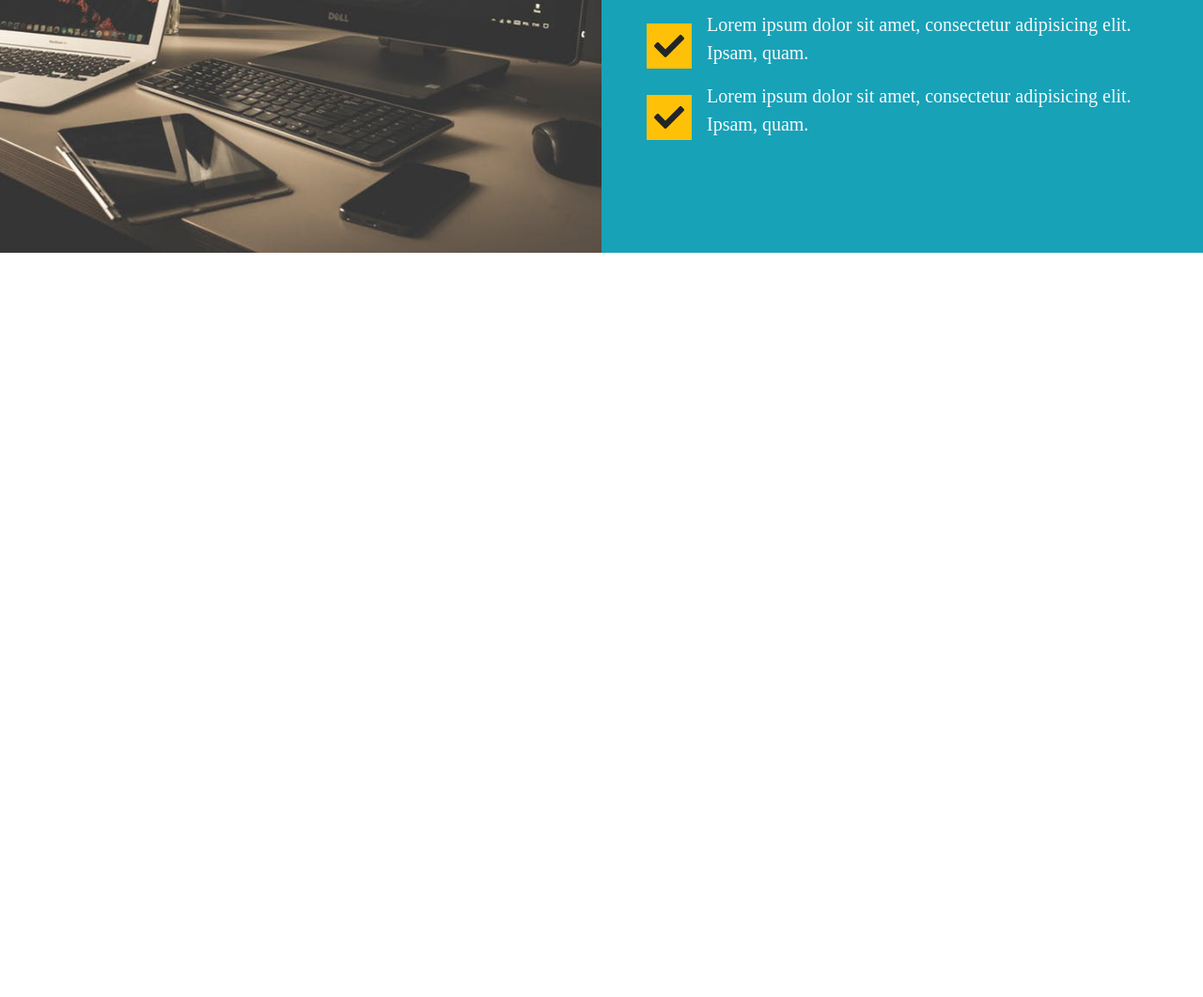
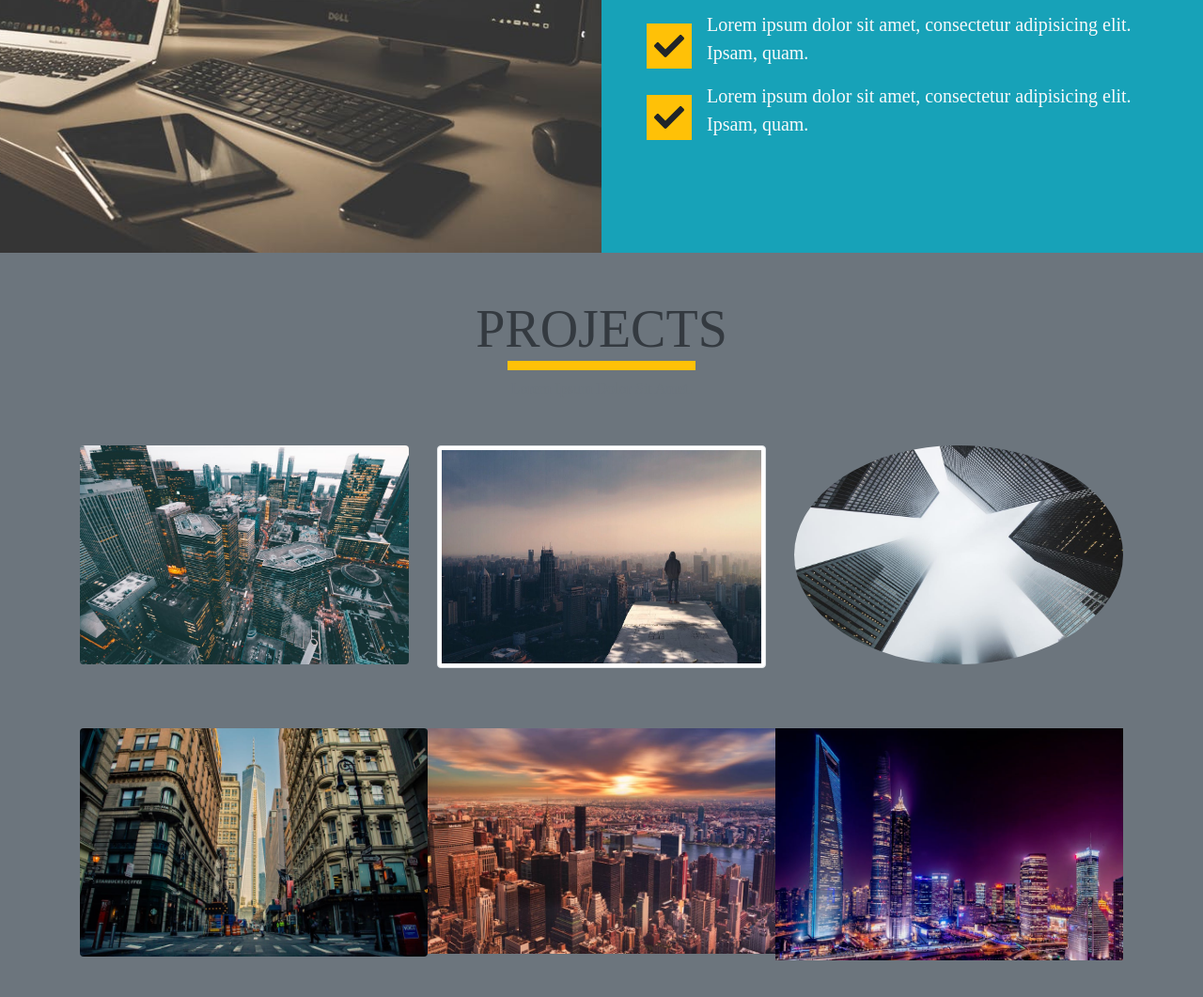
Before and after one commit to caalive/learn_bootstrap, a plain HTML site: page 02_first_page/index.html in a window 1280 px wide. Shown: the part 1736-2797 px from the top of the page at 94% size. Before the commit the page ends 2005 px from the top, so only its background shows below. Drawn offline with Linux system fonts and the light colour scheme.

Commit message:
add projects section

```diff
--- a/02_first_page/index.html
+++ b/02_first_page/index.html
@@ -160,8 +160,65 @@
 </section>
 <!--end of about section-->
 
+<!--start projects-->
+<section id="projects" class="py-5 bg-secondary">
+    <div class="container">
+        <!--title-->
+        <div class="row">
+            <div class="col text-center">
+                <h1 class="display-4 text-uppercase text-dark mb-0">
+                    <strong>projects</strong>
+                </h1>
+                <div class="title-underline bg-warning"> </div>
+                <p class="mt-2 text-capitalize text-muted">Lorem ipsum dolor sit amet.</p>
+            </div>
+        </div>
+        <!--end of title-->
+
+        <div class="row py-3">
+            <!--single project-->
+            <div class="col-sm-6 col-md-4 my-3">
+                <img src="../setup/img/projects-1.jpeg" class="img-fluid rounded" alt="project">
+            </div>
+            <!--end of single project-->
+
+            <!--single project-->
+            <div class="col-sm-6 col-md-4 my-3">
+                <img src="../setup/img/projects-2.jpeg" class="img-fluid img-thumbnail" alt="project">
+            </div>
+            <!--end of single project-->
+
+            <!--single project-->
+            <div class="col-sm-6 col-md-4 my-3 mx-auto">
+                <img src="../setup/img/projects-3.jpeg" class="img-fluid rounded-circle" alt="project">
+            </div>
+            <!--end of single project-->
+
+        </div>
 
 
+        <div class="row py-3 no-gutters">
+            <!--single project-->
+            <div class="col-sm-6 col-md-4 my-3">
+                <img src="../setup/img/projects-4.jpeg" class="img-fluid rounded" alt="project">
+            </div>
+            <!--end of single project-->
+
+            <!--single project-->
+            <div class="col-sm-6 col-md-4 my-3">
+                <img src="../setup/img/projects-5.jpeg" class="img-fluid" alt="project">
+            </div>
+            <!--end of single project-->
+
+            <!--single project-->
+            <div class="col-sm-6 col-md-4 my-3 mx-auto">
+                <img src="../setup/img/projects-6.jpeg" class="img-fluid" alt="project">
+            </div>
+            <!--end of single project-->
+        </div>
+    </div>
+</section>
+<!--end of projects-->
 
 <!--jquery-->
 <script src="../setup/js/jquery-3.3.1.min.js"></script>
```
Also changed, not shown: setup/img/projects-1.jpeg (added), setup/img/projects-2.jpeg (added), setup/img/projects-3.jpeg (added), setup/img/projects-4.jpeg (added), setup/img/projects-5.jpeg (added), setup/img/projects-6.jpeg (added), setup/img/team-1.jpg (added), setup/img/team-2.jpg (added), setup/img/team-3.jpg (added), setup/img/team-4.jpg (added), setup/img/team-5.jpg (added), setup/img/team-6.jpg (added).
